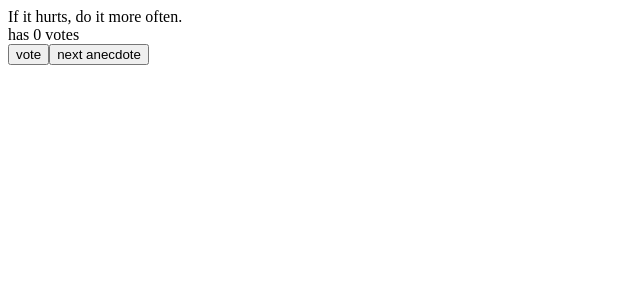
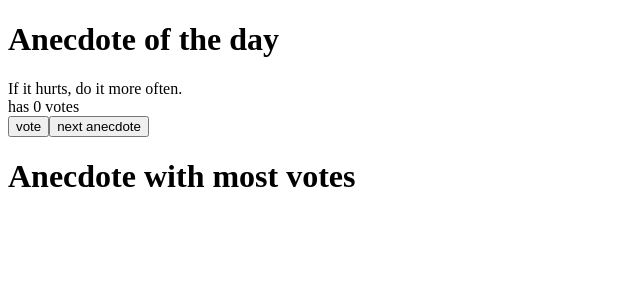
Before and after one commit to shamaanikala/FullStack-HY-k2023, a React (Create React App) app in the folder osa1/anekdootit/: page / in a window 1280 px wide. Shown: the top 300 px of the page, without its empty margins (0-640 px from the left). Built offline with nearby package versions, Linux system fonts and the light colour scheme.

Commit message:
Teht.1.14*: Lisätään otsikko-komponentit

```diff
--- a/osa1/anekdootit/src/App.js
+++ b/osa1/anekdootit/src/App.js
@@ -10,6 +10,10 @@ const Button = (props) => (
 
 const Votes = (props) => (
   <>has {props.votecount} votes</>
+)
+
+const Title = (props) => (
+  <h1>{props.text}</h1>
 )
 
 const App = () => {
@@ -47,10 +51,12 @@ const App = () => {
 
   return (
     <div>
+      <Title text="Anecdote of the day" />
       {anecdotes[selected]}<br />
       <Votes votecount={votes[selected]} /><br />
       <Button handleClick={() => incrementVoteCount()} text="vote" />
       <Button handleClick={() => randomSelected()} text="next anecdote" />
+      <Title text="Anecdote with most votes" />
     </div>
   )
 }
```
